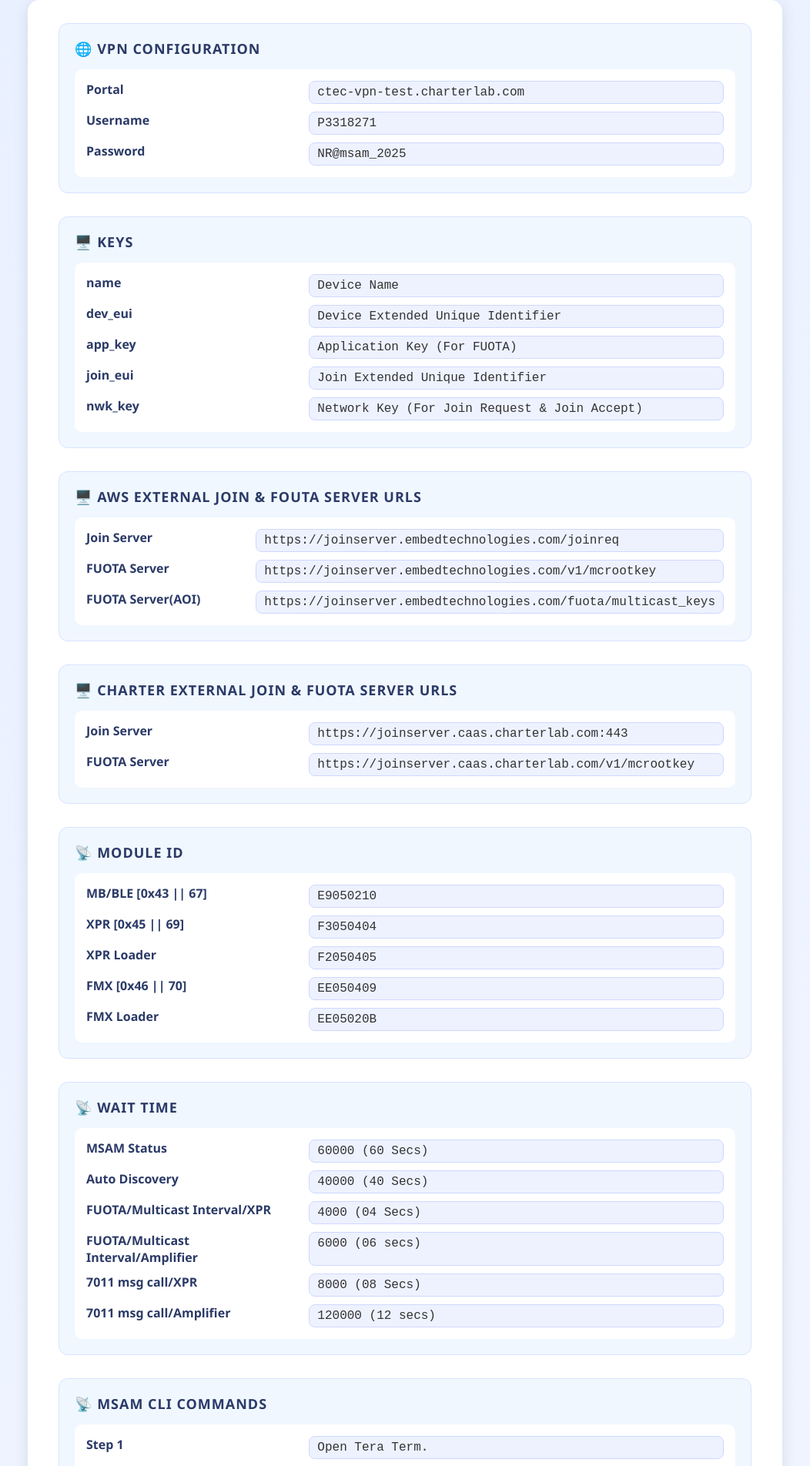
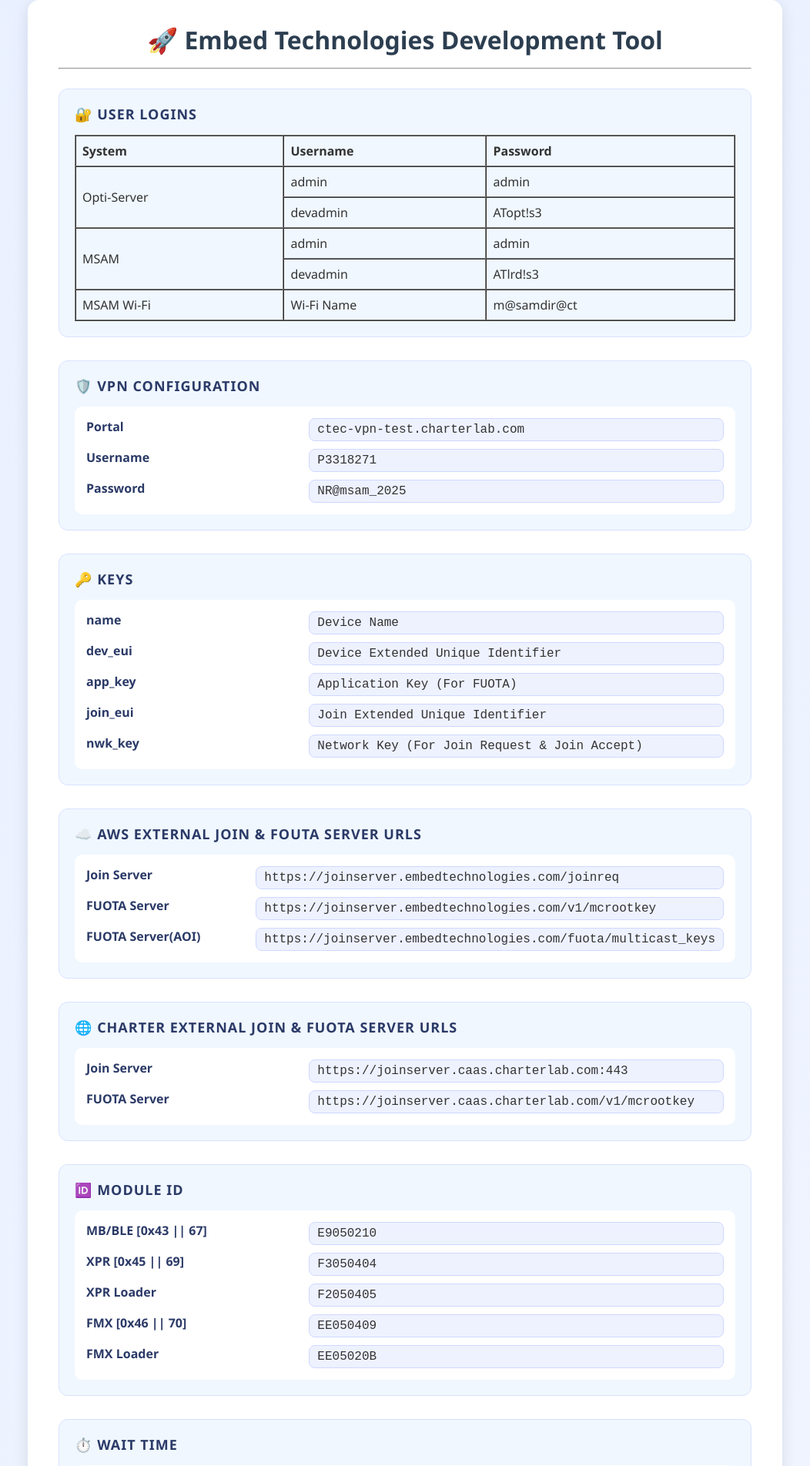
Before and after one commit to VenkataSuresh7989/fuota, a Flask app: page / in a window 1280 px wide. Shown: the top 1904 px of the page at 77% size, without its empty margins (114-1166 px from the left). Run offline with Flask 3, Linux system fonts and the light colour scheme.

Commit message:
Tool icons updated.

```diff
--- a/templates/index.html
+++ b/templates/index.html
@@ -3,14 +3,66 @@
 <head>
   <meta charset="UTF-8" />
   <meta name="viewport" content="width=device-width, initial-scale=1.0">
-  <title>Device Status Checker</title>
+  <title>Embed Technologies Development Tool</title>
   <link rel="stylesheet" href="{{ url_for('static', filename='css/style.css') }}">
 </head>
 <body>
   <div class="container">
+
+    <!-- Company Header -->
+    <div style="text-align:center; margin-bottom:25px;">
+      <h1 style="margin:0; color:#2c3e50;">
+        🚀 Embed Technologies Development Tool
+      </h1>
+      <hr style="margin-top:15px;">
+    </div>
+    <!-- User Logins  -->
+    <div class="module-section">
+      <h3>🔐 User Logins</h3>
+
+      <table border="1" cellpadding="8" cellspacing="0" width="100%">
+        <thead>
+          <tr>
+            <th>System</th>
+            <th>Username</th>
+            <th>Password</th>
+          </tr>
+        </thead>
+        <tbody>
+          <!-- Opti-Server -->
+          <tr>
+            <td rowspan="2">Opti-Server</td>
+            <td>admin</td>
+            <td>admin</td>
+          </tr>
+          <tr>
+            <td>devadmin</td>
+            <td>ATopt!s3</td>
+          </tr>
+
+          <!-- MSAM -->
+          <tr>
+            <td rowspan="2">MSAM</td>
+            <td>admin</td>
+            <td>admin</td>
+          </tr>
+          <tr>
+            <td>devadmin</td>
+            <td>ATlrd!s3</td>
+          </tr>
+
+          <!-- MSAM Wi-Fi -->
+          <tr>
+            <td>MSAM Wi-Fi</td>
+            <td>Wi-Fi Name</td>
+            <td>m@samdir@ct</td>
+          </tr>
+        </tbody>
+      </table>
+    </div>
     <!-- VPN Configuration  -->
     <div class="module-section">
-      <h3>🌐 VPN Configuration </h3>
+      <h3>🛡️ VPN Configuration </h3>
       <div class="module-grid">
         <div class="module-label">Portal</div>
         <div class="module-value">ctec-vpn-test.charterlab.com</div>
@@ -23,7 +75,7 @@
 
      <!-- Keys -->
     <div class="module-section">
-      <h3>🖥️ Keys</h3>
+      <h3>🔑 Keys</h3>
       <div class="module-grid">
         <div class="module-label">name</div>
         <div class="module-value">Device Name</div>
@@ -44,7 +96,7 @@
 
     <!-- AWS External Join & FOUTA Server URLs -->
     <div class="module-section">
-      <h3>🖥️ AWS External Join & FOUTA Server URLs</h3>
+      <h3>☁️ AWS External Join & FOUTA Server URLs</h3>
       <div class="module-grid">
         <div class="module-label">Join Server</div>
         <div class="module-value">https://joinserver.embedtechnologies.com/joinreq</div>
@@ -57,7 +109,7 @@
 
     <!-- Charter External Join & FUOTA Server URLs -->
     <div class="module-section">
-      <h3>🖥️ Charter External Join & FUOTA Server URLs</h3>
+      <h3>🌐 Charter External Join & FUOTA Server URLs</h3>
       <div class="module-grid">
         <div class="module-label">Join Server</div>
         <div class="module-value">https://joinserver.caas.charterlab.com:443</div>
@@ -68,7 +120,7 @@
 
     <!-- Module ID -->
     <div class="module-section">
-      <h3>📡 Module ID</h3>
+      <h3>🆔 Module ID</h3>
       <div class="module-grid">
         <div class="module-label">MB/BLE [0x43 || 67]</div>
         <div class="module-value">E9050210</div>
@@ -85,7 +137,7 @@
 
     <!-- Wait Time -->
     <div class="module-section">
-      <h3>📡 Wait Time</h3>
+      <h3>⏱️ Wait Time</h3>
       <div class="module-grid">
         <div class="module-label">MSAM Status</div>
         <div class="module-value">60000 (60 Secs)</div>
@@ -127,7 +179,7 @@
       <div class="table-grid">
         <!-- XPR Table -->
         <div class="mapping-section">
-          <h4>Module Table</h4>
+          <h4>📡 Module Table</h4>
           <table class="status-table">
             <thead>
               <tr>
@@ -162,7 +214,7 @@
 
         <!-- Firmware Table -->
         <div class="mapping-section">
-          <h4>Firmware Table</h4>
+          <h4>📡 Firmware Table</h4>
           <table class="status-table">
             <thead>
               <tr>
@@ -199,7 +251,7 @@
       <div class="table-grid">
         <!-- XPR Table -->
         <div class="mapping-section">
-          <h4>XPR Upgrade Status</h4>
+          <h4>📡 XPR Upgrade Status</h4>
           <table class="status-table" id="xprTable">
             <thead>
               <tr>
@@ -213,7 +265,7 @@
 
         <!-- Amplifier Table -->
         <div class="mapping-section">
-          <h4>Amplifier Upgrade Status</h4>
+          <h4>📡 Amplifier Upgrade Status</h4>
           <table class="status-table" id="hexTable">
             <thead>
               <tr>
@@ -264,7 +316,7 @@
 
     <!-- Loopback -->
     <div class="split-container">
-      <h3>🧩 Loopback</h3>
+      <h3>🔁 Loopback</h3>
 
       <div class="formula">
         <p><em>(No. of Device Count × 2 × No. of Times) + ((No. of Device Count × Count) × No. of Times)</em></p>
@@ -294,7 +346,7 @@
     <!-- APK Build -->
     <div class="module-section">
       <div>
-        <h3>📡 CMS UI</h3>
+        <h3>🖥️ CMS UI</h3>
         <div class="list_cmd">
           <ul>
             <li>
@@ -350,7 +402,7 @@
       </div>
 
       <div>
-        <h3>📡 CMS API</h3>
+        <h3>⚙️ CMS API</h3>
         <div class="list_cmd">
           <ul>
             <li>
@@ -389,7 +441,7 @@
 
 
       <div>
-        <h3>📡 Android</h3>
+        <h3>🤖 Android</h3>
         <div class="list_cmd">
           <ul>
             <li>ionic cap copy android (or) ionic capacitor sync android</li>
@@ -398,7 +450,7 @@
         </div>
       </div>
       <div>
-        <h3>📡 iOS</h3>
+        <h3>🍎 iOS</h3>
         <div class="list_cmd">
           <ul>
             <li>sudo  ionic capacitor copy ios</li>
@@ -406,7 +458,7 @@
           </ul>
         </div>
 
-        <h3>📡 Test flight setup</h3>
+        <h3>🧪 Test flight setup</h3>
         <div class="module-grid">
           <div class="module-label">Step 1</div>
           <div class="module-value">Goto the product-> archive</div>
```
